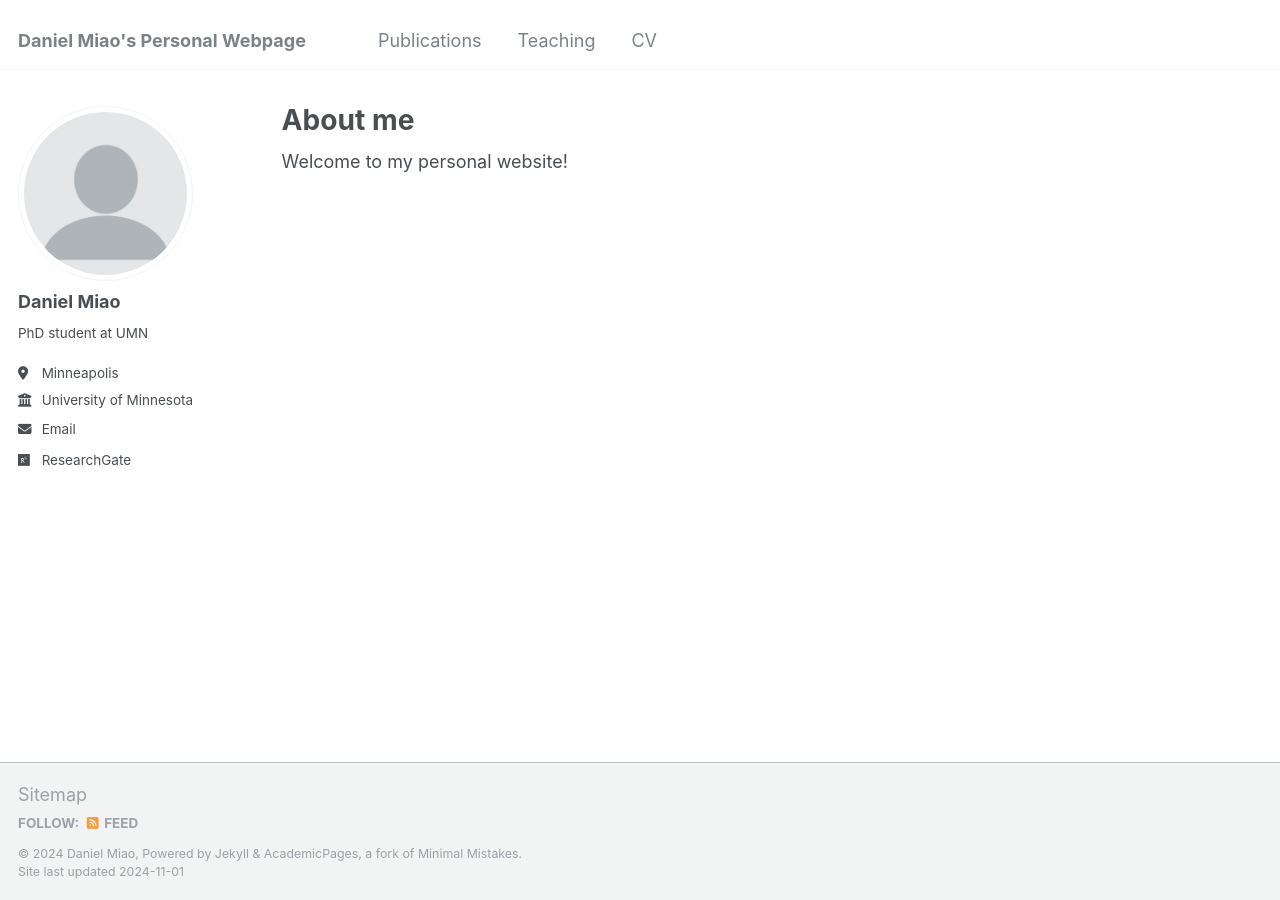
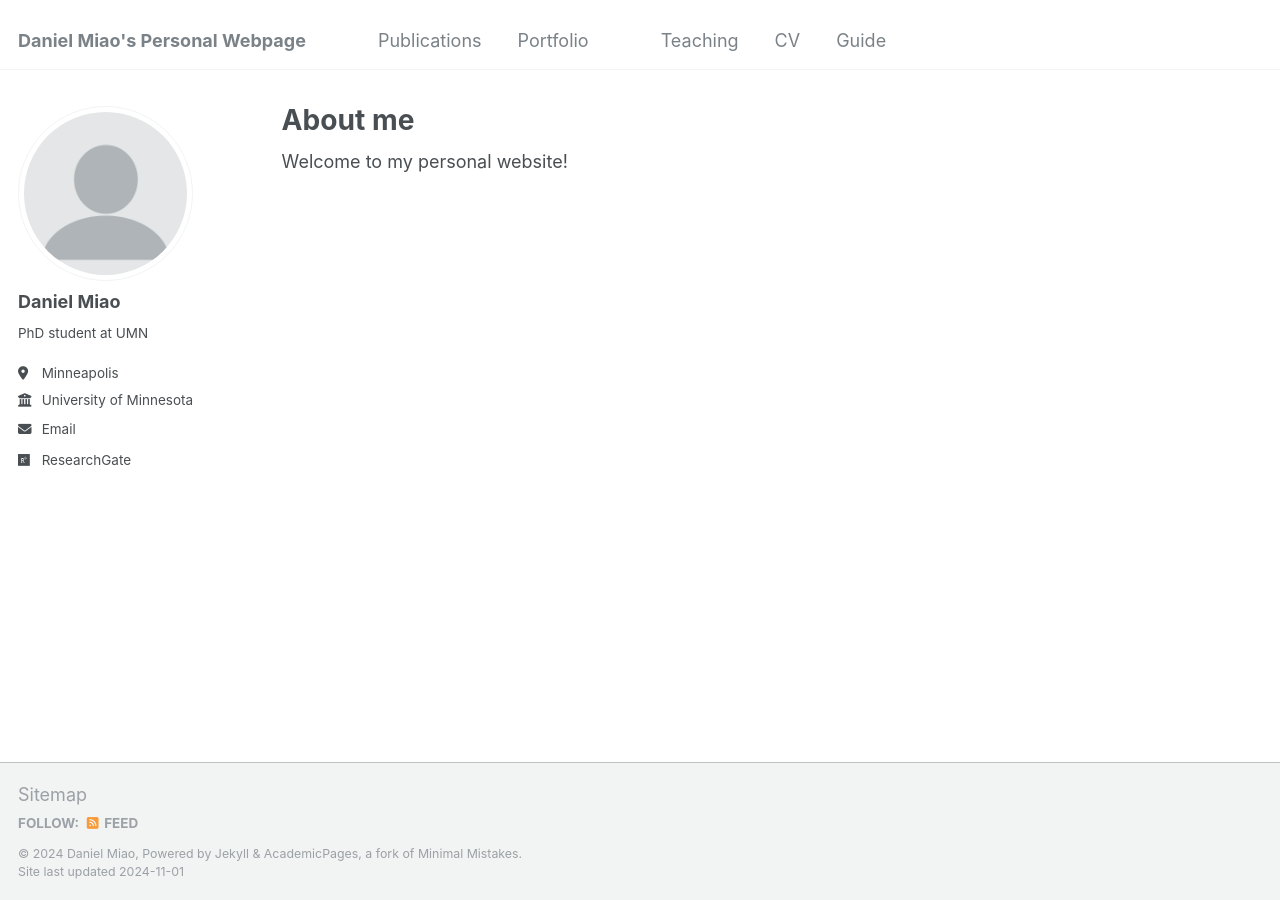
Before and after one commit to dmiao153/daniel-miao, a Jekyll site: the page built from _pages/about.md, in a window 1280 px wide. Built offline with Jekyll 4.4.1, drawn with Linux system fonts in a browser that asks for light colours.

Commit message:
Update navigation.yml

```diff
--- a/_data/navigation.yml
+++ b/_data/navigation.yml
@@ -8,8 +8,14 @@ main:
   - title: "Publications"
     url: /publications/
 
+  -  title: "Portfolio"
+  -   url: /portfolio/
+
   - title: "Teaching"
     url: /teaching/
 
   - title: "CV"
     url: /cv/
+
+  - title: "Guide"
+  -    url: /markdown/
```
